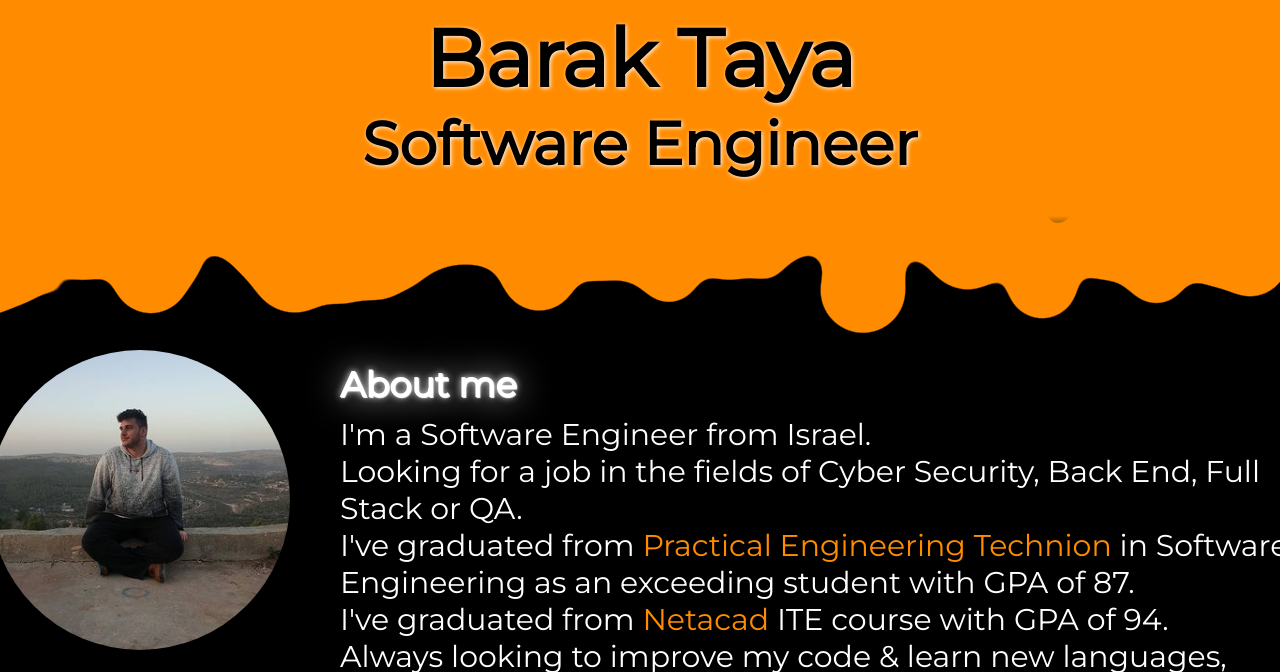
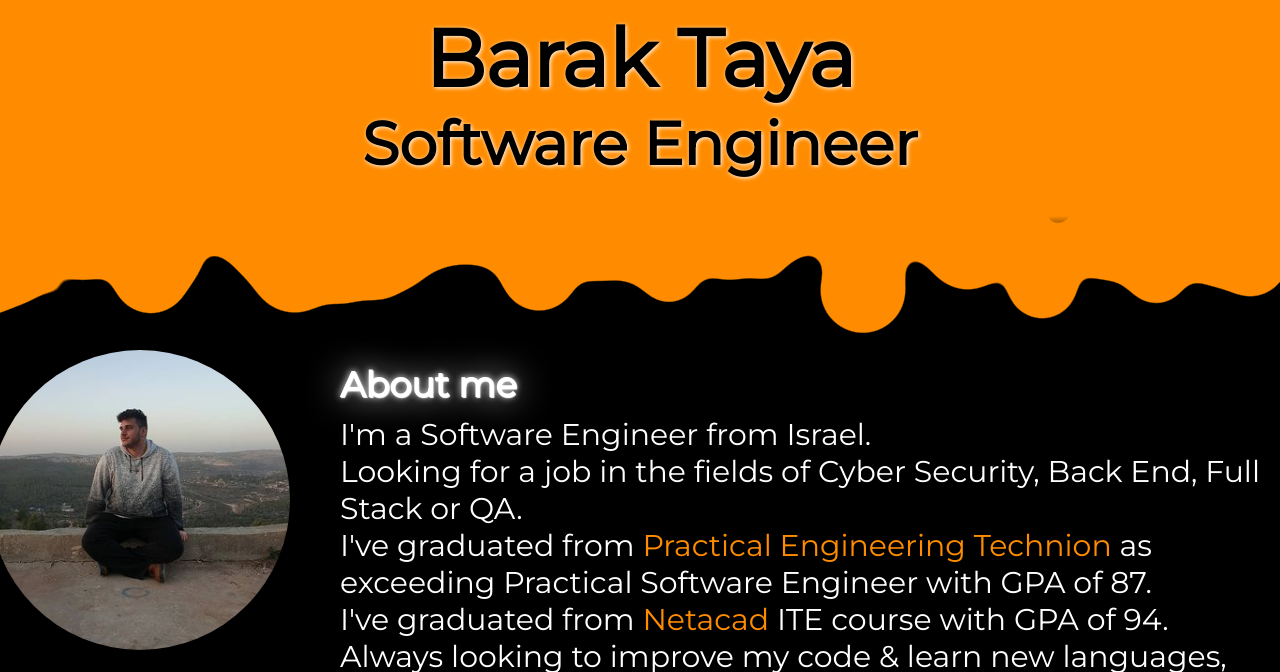
Before and after one commit to barakadax/barakadax.github.io, a plain HTML site: page index.html in a window 1280 px wide. Shown: the top 672 px of the page. Drawn offline with nearby package versions, Linux system fonts and the light colour scheme.

Commit message:
Changed about me

```diff
--- a/index.html
+++ b/index.html
@@ -174,7 +174,7 @@
             I'm a Software Engineer from Israel.<br>
             Looking for a job in the fields of Cyber Security, Back End, Full Stack or QA.<br>
             I've graduated from <a class="linkStyles" href="https://www.pet.ac.il/" target="_blank">Practical Engineering Technion</a>
-             in Software Engineering as an exceeding student with GPA of 87.<br>
+             as exceeding Practical Software Engineer with GPA of 87.<br>
             I've graduated from <a class="linkStyles" href="https://www.netacad.com/courses/os-it/it-essentials" target="_blank">Netacad</a>
              ITE course with GPA of 94.<br>
             Always looking to improve my code & learn new languages, frameworks & methods.<br>
```
